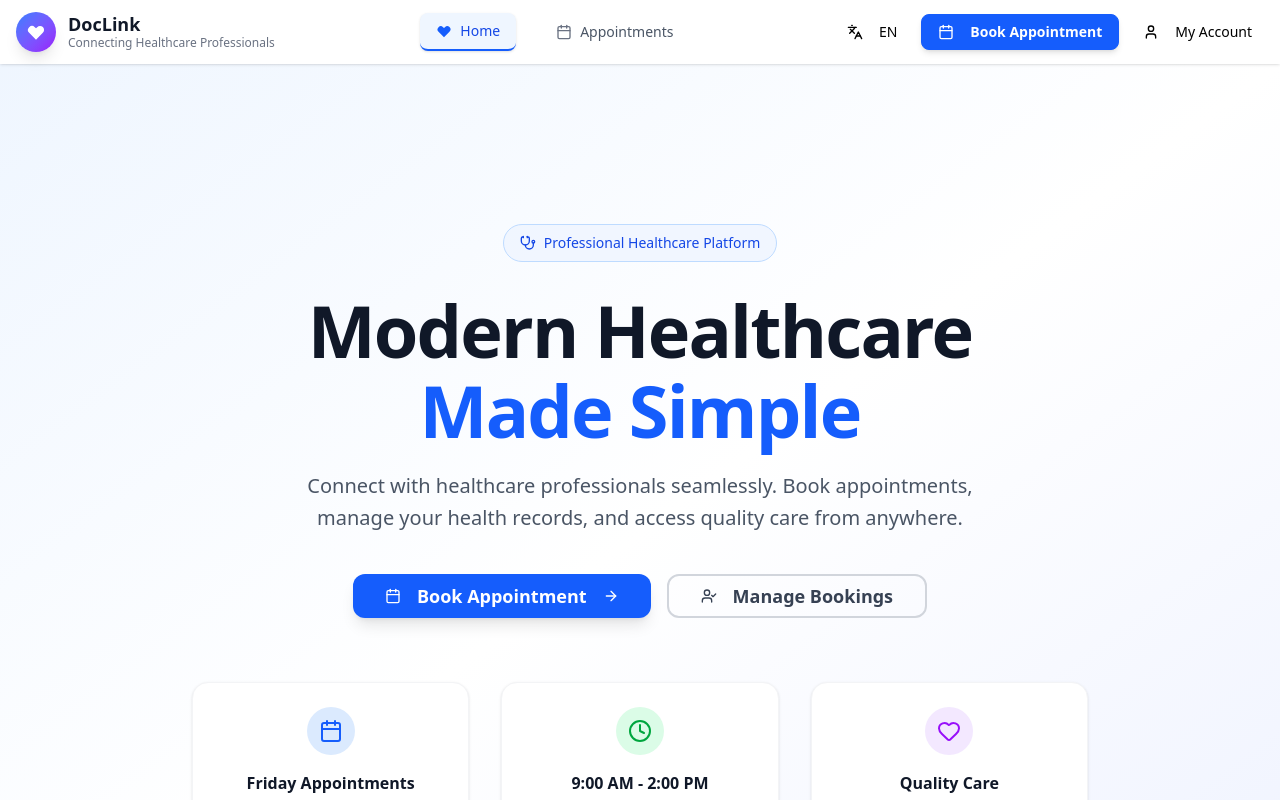
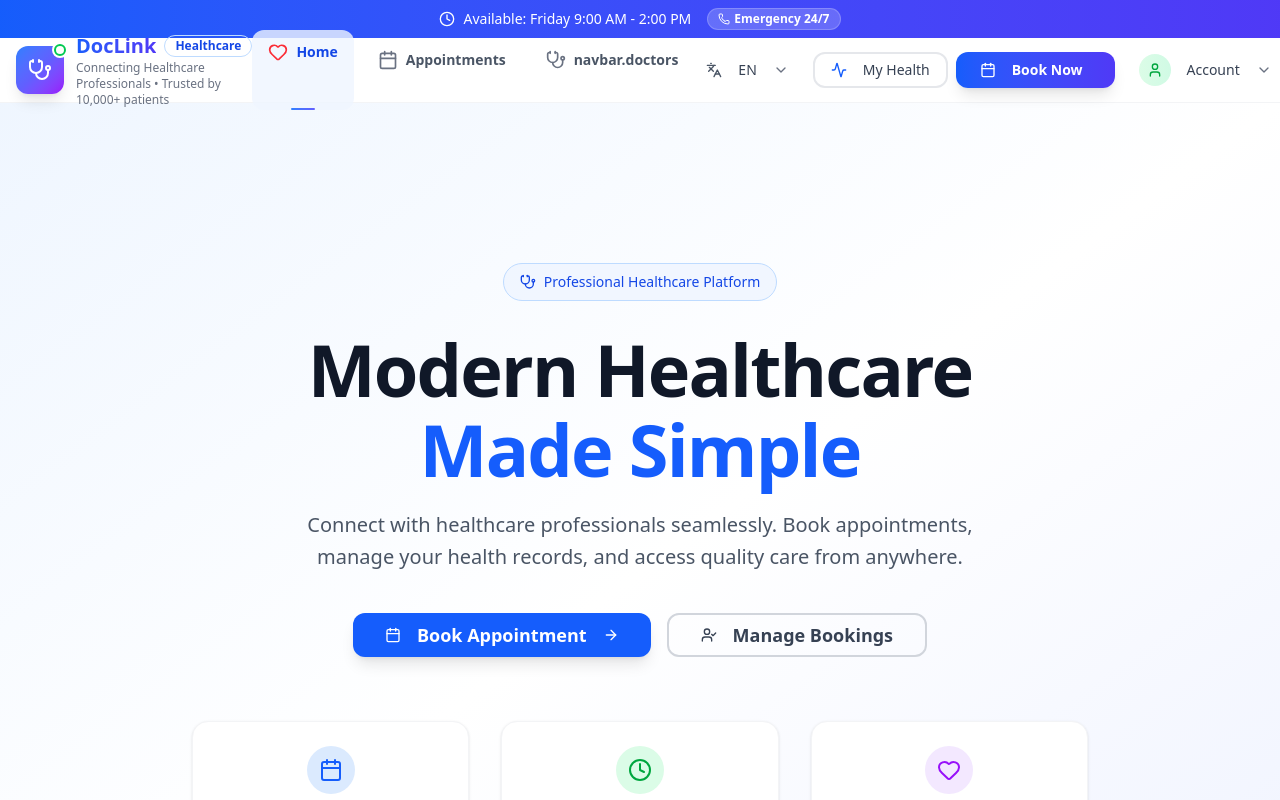
Before and after one commit to KOORUMAHEY/DocLink, a Next.js app: page / in a window 1280 px wide. Shown: the top 800 px of the page. Built offline with nearby package versions, Linux system fonts and the light colour scheme.

Commit message:
feat: enhance navbar and mobile menu with improved layout, accessibility features, and emergency contact information

```diff
--- a/src/app/page.jsx
+++ b/src/app/page.jsx
@@ -76,7 +76,7 @@ export default function Home() {
                 <div className="flex h-12 w-12 items-center justify-center rounded-full bg-blue-100 mb-4">
                   <Calendar className="h-6 w-6 text-blue-600" />
                 </div>
-                <h3 className="font-semibold text-gray-900">Friday Appointments</h3>
+                <h3 className="font-semibold text-gray-900">Appointments</h3>
                 <p className="text-sm text-gray-500 text-center mt-1">Weekly consultation sessions</p>
               </div>
 
--- a/src/components/layout/navbar.jsx
+++ b/src/components/layout/navbar.jsx
@@ -3,15 +3,47 @@ import Link from 'next/link';
 import { usePathname } from 'next/navigation';
 import { Sheet, SheetContent, SheetTrigger, SheetTitle } from '@/components/ui/sheet';
 import { Button } from '@/components/ui/button';
-import { Menu, User, Languages, Calendar } from 'lucide-react';
-import { HiHeart } from 'react-icons/hi';
+import { Badge } from '@/components/ui/badge';
+import {
+  Menu,
+  User,
+  Languages,
+  Calendar,
+  Stethoscope,
+  Heart,
+  Clock,
+  Shield,
+  ChevronDown,
+  Phone,
+  Settings,
+  Activity
+} from 'lucide-react';
 import { cn } from '@/lib/utils';
 import { useI18n } from '@/context/i18n';
 import { DropdownMenu, DropdownMenuContent, DropdownMenuItem, DropdownMenuTrigger, DropdownMenuSeparator } from '@/components/ui/dropdown-menu';
 
 const navLinks = [
-	{ href: '/', label: 'home', icon: HiHeart },
-	{ href: '/appointments', label: 'appointments', icon: Calendar },
+	{
+		href: '/',
+		label: 'home',
+		icon: Heart,
+		description: 'Healthcare Hub',
+		color: 'text-red-500'
+	},
+	{
+		href: '/appointments',
+		label: 'appointments',
+		icon: Calendar,
+		description: 'Book & Manage',
+		color: 'text-blue-500'
+	},
+	{
+		href: '/doctors',
+		label: 'doctors',
+		icon: Stethoscope,
+		description: 'Find Specialists',
+		color: 'text-green-500'
+	},
 ];
 
 export function Navbar() {
@@ -19,24 +51,50 @@ export function Navbar() {
 	const { t, setLocale, locale } = useI18n();
 
 	return (
-		<header className="sticky top-0 z-50 w-full bg-white/95 backdrop-blur-md supports-[backdrop-filter]:bg-white/80 shadow-sm">
+		<header className="sticky top-0 z-50 w-full bg-white/95 backdrop-blur-md supports-[backdrop-filter]:bg-white/80 border-b border-gray-100">
+			{/* Top notification bar */}
+			<div className="bg-gradient-to-r from-blue-600 to-indigo-600 text-white text-center py-2 px-4">
+				<div className="flex items-center justify-center space-x-2 text-sm">
+					<Clock className="h-4 w-4" />
+					<span className="font-medium">Available: Friday 9:00 AM - 2:00 PM</span>
+					<Badge variant="secondary" className="ml-2 bg-white/20 text-white border-white/20 text-xs">
+						<Phone className="h-3 w-3 mr-1" />
+						Emergency 24/7
+					</Badge>
+				</div>
+			</div>
+
 			<div className="container mx-auto px-4">
 				<div className="flex h-16 items-center justify-between">
 					{/* Logo and Brand */}
 					<div className="flex items-center space-x-4">
 						<Link href="/" className="flex items-center space-x-3 group">
-							<div className="flex h-10 w-10 items-center justify-center rounded-full bg-gradient-to-br from-blue-500 to-purple-600 shadow-lg group-hover:shadow-xl transition-shadow">
-								<HiHeart className="h-5 w-5 text-white" />
+							<div className="relative">
+								<div className="flex h-12 w-12 items-center justify-center rounded-xl bg-gradient-to-br from-blue-500 via-indigo-500 to-purple-600 shadow-lg group-hover:shadow-xl transition-all duration-300 group-hover:scale-105">
+									<Stethoscope className="h-6 w-6 text-white" />
+								</div>
+								<div className="absolute -top-1 -right-1 h-4 w-4 rounded-full bg-green-500 border-2 border-white flex items-center justify-center">
+									<div className="h-2 w-2 rounded-full bg-white animate-pulse"></div>
+								</div>
 							</div>
 							<div className="flex flex-col">
-								<span className="text-lg font-bold text-gray-900 leading-tight">DocLink</span>
-								<span className="text-xs text-gray-500 hidden sm:block">{t('navbar.tagline')}</span>
+								<div className="flex items-center space-x-2">
+									<span className="text-xl font-bold bg-gradient-to-r from-blue-600 to-indigo-600 bg-clip-text text-transparent">
+										DocLink
+									</span>
+									<Badge variant="outline" className="text-xs border-blue-200 text-blue-700">
+										Healthcare
+									</Badge>
+								</div>
+								<span className="text-xs text-gray-500 hidden sm:block font-medium">
+									{t('navbar.tagline')} • Trusted by 10,000+ patients
+								</span>
 							</div>
 						</Link>
 					</div>
 
 					{/* Desktop Navigation */}
-					<nav className="hidden md:flex items-center space-x-6">
+					<nav className="hidden lg:flex items-center space-x-2">
 						{navLinks.map((link) => {
 							const Icon = link.icon;
 							const isActive = pathname === link.href;
@@ -45,70 +103,141 @@ export function Navbar() {
 									key={link.href}
 									href={link.href}
 									className={cn(
-										'flex items-center space-x-2 px-4 py-2 rounded-lg text-sm font-medium transition-all duration-200',
+										'group relative flex flex-col items-center px-4 py-3 rounded-xl text-sm font-medium transition-all duration-300 hover:bg-gray-50',
 										isActive
-											? 'bg-blue-50 text-blue-700 shadow-sm border-b-2 border-blue-600'
-											: 'text-gray-600 hover:text-gray-900 hover:bg-gray-50'
+											? 'bg-blue-50/80 text-blue-700'
+											: 'text-gray-600 hover:text-gray-900'
 									)}
 								>
-									<Icon className={cn('h-4 w-4', isActive ? 'text-blue-600' : 'text-gray-500')} />
-									<span>{t(`navbar.${link.label}`)}</span>
+									<div className="flex items-center space-x-2">
+										<Icon className={cn(
+											'h-5 w-5 transition-all duration-300',
+											isActive ? link.color : 'text-gray-500 group-hover:text-gray-700'
+										)} />
+										<span className="font-semibold">{t(`navbar.${link.label}`)}</span>
+									</div>
+									<span className="text-xs text-gray-500 mt-1 opacity-0 group-hover:opacity-100 transition-opacity">
+										{link.description}
+									</span>
+									{isActive && (
+										<div className="absolute bottom-0 left-1/2 transform -translate-x-1/2 w-6 h-0.5 bg-gradient-to-r from-blue-500 to-indigo-500 rounded-full"></div>
+									)}
 								</Link>
 							);
 						})}
 					</nav>
 
 					{/* Desktop Actions */}
-					<div className="hidden md:flex items-center space-x-3">
+					<div className="hidden lg:flex items-center space-x-3">
 						{/* Language Selector */}
 						<DropdownMenu>
 							<DropdownMenuTrigger asChild>
-								<Button variant="ghost" size="sm" className="flex items-center space-x-2">
-									<Languages className="h-4 w-4" />
-									<span className="hidden lg:inline">{locale.toUpperCase()}</span>
+								<Button variant="ghost" size="sm" className="flex items-center space-x-2 hover:bg-gray-100 rounded-xl px-3 py-2">
+									<Languages className="h-4 w-4 text-gray-600" />
+									<span className="text-sm font-medium text-gray-700">{locale.toUpperCase()}</span>
+									<ChevronDown className="h-3 w-3 text-gray-500" />
 								</Button>
 							</DropdownMenuTrigger>
-							<DropdownMenuContent align="end" className="w-40">
-								<DropdownMenuItem onSelect={() => setLocale('en')} className={cn(locale === 'en' && 'bg-blue-50')}>
-									🇺🇸 English
+							<DropdownMenuContent align="end" className="w-44 p-2 rounded-xl shadow-lg border border-gray-200">
+								<DropdownMenuItem
+									onSelect={() => setLocale('en')}
+									className={cn(
+										'rounded-lg cursor-pointer transition-colors',
+										locale === 'en' && 'bg-blue-50 text-blue-700'
+									)}
+								>
+									<span className="mr-3">🇺🇸</span>
+									<span className="font-medium">English</span>
 								</DropdownMenuItem>
-								<DropdownMenuItem onSelect={() => setLocale('hi')} className={cn(locale === 'hi' && 'bg-blue-50')}>
-									🇮🇳 हिंदी
+								<DropdownMenuItem
+									onSelect={() => setLocale('hi')}
+									className={cn(
+										'rounded-lg cursor-pointer transition-colors',
+										locale === 'hi' && 'bg-blue-50 text-blue-700'
+									)}
+								>
+									<span className="mr-3">🇮🇳</span>
+									<span className="font-medium">हिंदी</span>
 								</DropdownMenuItem>
-								<DropdownMenuItem onSelect={() => setLocale('ta')} className={cn(locale === 'ta' && 'bg-blue-50')}>
-									🇮🇳 தமிழ்
+								<DropdownMenuItem
+									onSelect={() => setLocale('ta')}
+									className={cn(
+										'rounded-lg cursor-pointer transition-colors',
+										locale === 'ta' && 'bg-blue-50 text-blue-700'
+									)}
+								>
+									<span className="mr-3">🇮🇳</span>
+									<span className="font-medium">தமிழ்</span>
 								</DropdownMenuItem>
 							</DropdownMenuContent>
 						</DropdownMenu>
 
-						{/* Primary CTA */}
-						<Button asChild size="sm" className="bg-blue-600 hover:bg-blue-700 text-white font-semibold px-4 py-2 rounded-lg shadow-md hover:shadow-lg transition-all duration-200 border border-blue-600">
-							<Link href="/appointments/book" className="flex items-center space-x-2">
-								<Calendar className="h-4 w-4" />
-								<span>{t('navbar.book_appointment')}</span>
+						{/* Quick Actions for Patients */}
+						<div className="flex items-center space-x-2">
+							<Button asChild variant="outline" size="sm" className="border-2 border-gray-200 hover:border-blue-300 hover:bg-blue-50 rounded-xl px-4 py-2 transition-all duration-300">
+								<Link href="/appointments" className="flex items-center space-x-2">
+									<Activity className="h-4 w-4 text-blue-600" />
+									<span className="font-medium text-gray-700">My Health</span>
 								</Link>
 							</Button>
 
-						{/* User Menu */}
+							{/* Primary CTA - Enhanced */}
+							<Button asChild size="sm" className="relative bg-gradient-to-r from-blue-600 to-indigo-600 hover:from-blue-700 hover:to-indigo-700 text-white font-semibold px-6 py-2 rounded-xl shadow-lg hover:shadow-xl transition-all duration-300 hover:scale-105 border-0 overflow-hidden group">
+								<Link href="/appointments/book" className="flex items-center space-x-2 relative z-10">
+									<Calendar className="h-4 w-4" />
+									<span>Book Now</span>
+									<div className="absolute inset-0 bg-white/20 transform scale-x-0 group-hover:scale-x-100 transition-transform origin-left duration-300"></div>
+								</Link>
+							</Button>
+						</div>
+
+						{/* Professional Access Menu */}
 						<DropdownMenu>
 							<DropdownMenuTrigger asChild>
-								<Button variant="ghost" size="sm" className="flex items-center space-x-2">
-									<User className="h-4 w-4" />
-									<span className="hidden lg:inline">{t('navbar.account')}</span>
+								<Button variant="ghost" size="sm" className="flex items-center space-x-2 hover:bg-gray-100 rounded-xl px-3 py-2">
+									<div className="h-8 w-8 rounded-full bg-gradient-to-r from-green-100 to-emerald-100 flex items-center justify-center">
+										<User className="h-4 w-4 text-green-600" />
+									</div>
+									<span className="hidden xl:inline font-medium text-gray-700">Account</span>
+									<ChevronDown className="h-3 w-3 text-gray-500" />
 								</Button>
 							</DropdownMenuTrigger>
-							<DropdownMenuContent align="end" className="w-48">
-								<DropdownMenuItem asChild>
-									<Link href="/login" className="flex items-center space-x-2">
-										<User className="h-4 w-4" />
-										<span>{t('navbar.doctor_login')}</span>
+							<DropdownMenuContent align="end" className="w-56 p-2 rounded-xl shadow-lg border border-gray-200">
+								<div className="px-3 py-2 border-b border-gray-100 mb-2">
+									<p className="text-sm font-medium text-gray-900">Access Portal</p>
+									<p className="text-xs text-gray-500">Choose your role</p>
+								</div>
+
+								<DropdownMenuItem asChild className="rounded-lg cursor-pointer">
+									<Link href="/login" className="flex items-center space-x-3 p-2">
+										<div className="h-8 w-8 rounded-lg bg-blue-100 flex items-center justify-center">
+											<Stethoscope className="h-4 w-4 text-blue-600" />
+										</div>
+										<div>
+											<div className="font-medium text-gray-900">Healthcare Provider</div>
+											<div className="text-xs text-gray-500">Doctor Dashboard</div>
+										</div>
 									</Link>
 								</DropdownMenuItem>
-								<DropdownMenuSeparator />
-								<DropdownMenuItem asChild>
-									<Link href="/appointments" className="flex items-center space-x-2">
-										<Calendar className="h-4 w-4" />
-										<span>{t('navbar.my_appointments')}</span>
+
+								<DropdownMenuItem asChild className="rounded-lg cursor-pointer">
+									<Link href="/appointments" className="flex items-center space-x-3 p-2">
+										<div className="h-8 w-8 rounded-lg bg-green-100 flex items-center justify-center">
+											<Heart className="h-4 w-4 text-green-600" />
+										</div>
+										<div>
+											<div className="font-medium text-gray-900">Patient Portal</div>
+											<div className="text-xs text-gray-500">Manage appointments</div>
+										</div>
+									</Link>
+								</DropdownMenuItem>
+
+								<DropdownMenuSeparator className="my-2" />
+
+								<DropdownMenuItem asChild className="rounded-lg cursor-pointer">
+									<Link href="/admin" className="flex items-center space-x-3 p-2">
+										<Settings className="h-4 w-4 text-gray-600" />
+										<span className="text-sm">Settings</span>
 									</Link>
 								</DropdownMenuItem>
 							</DropdownMenuContent>
@@ -116,32 +245,59 @@ export function Navbar() {
 					</div>
 
 				{/* Mobile Menu */}
-					<div className="md:hidden">
+				<div className="lg:hidden">
 					<Sheet>
 						<SheetTrigger asChild>
-								<Button variant="ghost" size="sm" className="flex items-center space-x-2">
-									<Menu className="h-5 w-5" />
+							<Button variant="ghost" size="sm" className="hover:bg-gray-100 rounded-xl p-2">
+								<Menu className="h-6 w-6 text-gray-700" />
 								<span className="sr-only">Toggle Menu</span>
 							</Button>
 						</SheetTrigger>
-							<SheetContent side="right" className="w-80 bg-gradient-to-b from-white to-blue-50">
+						<SheetContent side="right" className="w-[300px] sm:w-[350px] p-0 bg-gradient-to-b from-white to-gray-50">
 							<SheetTitle className="sr-only">Navigation Menu</SheetTitle>
 							<div className="flex flex-col h-full">
 								{/* Mobile Header */}
-									<div className="flex items-center justify-between py-4 border-b">
+								<div className="px-6 py-4 border-b border-gray-100 bg-white">
+									<div className="flex items-center justify-between">
 										<div className="flex items-center space-x-3">
-											<div className="flex h-8 w-8 items-center justify-center rounded-full bg-gradient-to-br from-blue-500 to-purple-600">
-												<HiHeart className="h-4 w-4 text-white" />
+											<div className="h-10 w-10 rounded-full bg-gradient-to-r from-blue-600 to-indigo-600 flex items-center justify-center shadow-lg">
+												<Heart className="h-5 w-5 text-white" />
 											</div>
-											<div className="flex flex-col">
-												<span className="text-lg font-bold text-gray-900">DocLink</span>
-												<span className="text-xs text-gray-500">{t('navbar.tagline')}</span>
+											<div>
+												<div className="font-bold text-gray-900 text-lg">DocLink</div>
+												<div className="text-xs text-gray-500">Your Health Partner</div>
 											</div>
+										</div>
+										<Badge variant="secondary" className="bg-green-100 text-green-700 border-green-200 text-xs px-2 py-1">
+											<div className="w-1.5 h-1.5 bg-green-500 rounded-full mr-1 animate-pulse"></div>
+											Available
+										</Badge>
+									</div>
+								</div>
+
+								{/* Quick Actions */}
+								<div className="px-6 py-4 bg-white border-b border-gray-100">
+									<div className="space-y-3">
+										<Button asChild className="w-full bg-gradient-to-r from-blue-600 to-indigo-600 hover:from-blue-700 hover:to-indigo-700 text-white rounded-xl py-3 shadow-lg hover:shadow-xl transition-all duration-300">
+											<Link href="/appointments/book" className="flex items-center justify-center space-x-2">
+												<Calendar className="h-5 w-5" />
+												<span className="font-semibold">Book Appointment</span>
+											</Link>
+										</Button>
+
+										<Button asChild variant="outline" className="w-full border-2 border-gray-200 hover:border-blue-300 hover:bg-blue-50 rounded-xl py-3 transition-all duration-300">
+											<Link href="/appointments" className="flex items-center justify-center space-x-2">
+												<Activity className="h-5 w-5 text-blue-600" />
+												<span className="font-medium text-gray-700">My Health Portal</span>
+											</Link>
+										</Button>
 									</div>
 								</div>
 
 								{/* Mobile Navigation */}
-									<nav className="flex-1 py-6">
+								<nav className="flex-1 px-6 py-4">
+									<div className="mb-4">
+										<p className="text-sm font-semibold text-gray-900 mb-3">Navigation</p>
 										<div className="space-y-2">
 											{navLinks.map((link) => {
 												const Icon = link.icon;
@@ -151,52 +307,121 @@ export function Navbar() {
 														key={link.href}
 														href={link.href}
 														className={cn(
-															'flex items-center space-x-3 px-4 py-3 rounded-lg text-base font-medium transition-all',
+															'flex items-center space-x-3 px-4 py-3 rounded-xl text-base font-medium transition-all duration-200',
 															isActive
-																? 'bg-blue-100 text-blue-700 border-l-4 border-blue-600'
+																? 'bg-blue-100 text-blue-700 shadow-sm border border-blue-200'
 																: 'text-gray-700 hover:bg-gray-100 hover:text-gray-900'
 														)}
 													>
-														<Icon className={cn('h-5 w-5', isActive ? 'text-blue-600' : 'text-gray-500')} />
-														<span>{t(`navbar.${link.label}`)}</span>
+														<div className={cn(
+															'h-10 w-10 rounded-lg flex items-center justify-center',
+															isActive ? 'bg-blue-200' : link.color
+														)}>
+															<Icon className={cn('h-5 w-5', isActive ? 'text-blue-700' : '')} />
+														</div>
+														<div>
+															<div className="font-medium">{t(`navbar.${link.label}`)}</div>
+															<div className="text-xs text-gray-500">{link.description}</div>
+														</div>
 													</Link>
 												);
 											})}
 										</div>
+									</div>
 
-										{/* Mobile Quick Actions */}
-										<div className="mt-8 space-y-3">
-											<Button asChild className="w-full bg-blue-600 hover:bg-blue-700 text-white font-semibold py-3 rounded-lg shadow-md hover:shadow-lg transition-all duration-200 border border-blue-600">
-												<Link href="/appointments/book" className="flex items-center justify-center space-x-2">
-													<Calendar className="h-4 w-4" />
-													<span>{t('navbar.book_appointment')}</span>
+									{/* Professional Access */}
+									<div className="mb-6">
+										<p className="text-sm font-semibold text-gray-900 mb-3">Professional Access</p>
+										<div className="space-y-2">
+											<Link
+												href="/login"
+												className="flex items-center space-x-3 px-4 py-3 rounded-xl hover:bg-blue-50 transition-all duration-200"
+											>
+												<div className="h-10 w-10 rounded-lg bg-blue-100 flex items-center justify-center">
+													<Stethoscope className="h-5 w-5 text-blue-600" />
+												</div>
+												<div>
+													<div className="font-medium text-gray-900">Healthcare Provider</div>
+													<div className="text-xs text-gray-500">Doctor dashboard & tools</div>
+												</div>
 											</Link>
-											</Button>
 
-											<Button asChild variant="outline" className="w-full">
-												<Link href="/login" className="flex items-center justify-center space-x-2">
-													<User className="h-4 w-4" />
-													<span>{t('navbar.doctor_login')}</span>
+											<Link
+												href="/admin"
+												className="flex items-center space-x-3 px-4 py-3 rounded-xl hover:bg-gray-50 transition-all duration-200"
+											>
+												<div className="h-10 w-10 rounded-lg bg-gray-100 flex items-center justify-center">
+													<Settings className="h-5 w-5 text-gray-600" />
+												</div>
+												<div>
+													<div className="font-medium text-gray-900">Settings</div>
+													<div className="text-xs text-gray-500">Account & preferences</div>
+												</div>
 											</Link>
+										</div>
+									</div>
+
+									{/* Emergency Contact */}
+									<div className="bg-gradient-to-r from-red-50 to-pink-50 border border-red-200 rounded-xl p-4">
+										<div className="flex items-center space-x-2 mb-2">
+											<Shield className="h-5 w-5 text-red-600" />
+											<span className="font-semibold text-red-800">Emergency</span>
+										</div>
+										<p className="text-sm text-red-700 mb-3">24/7 Medical Emergency Hotline</p>
+										<Button size="sm" className="w-full bg-red-600 hover:bg-red-700 text-white rounded-xl py-2 shadow-md hover:shadow-lg transition-all duration-200">
+											<Phone className="h-4 w-4 mr-2" />
+											Call Now: 108
 										</Button>
 									</div>
 								</nav>
 
 								{/* Mobile Footer */}
-									<div className="border-t pt-4">
-										<div className="flex items-center justify-end">
-											<DropdownMenu>
-												<DropdownMenuTrigger asChild>
-													<Button variant="ghost" size="sm">
-														<Languages className="h-4 w-4" />
+								<div className="px-6 py-4 border-t border-gray-100 bg-white">
+									<div className="space-y-3">
+										<div>
+											<p className="text-sm font-medium text-gray-900 mb-2">Language</p>
+											<div className="flex space-x-2">
+												<Button
+													variant={locale === 'en' ? 'default' : 'outline'}
+													size="sm"
+													onClick={() => setLocale('en')}
+													className={cn(
+														'flex-1 text-xs rounded-lg',
+														locale === 'en' && 'bg-blue-600 text-white'
+													)}
+												>
+													🇺🇸 EN
 												</Button>
-												</DropdownMenuTrigger>
-												<DropdownMenuContent align="end">
-													<DropdownMenuItem onSelect={() => setLocale('en')}>🇺🇸 English</DropdownMenuItem>
-													<DropdownMenuItem onSelect={() => setLocale('hi')}>🇮🇳 हिंदी</DropdownMenuItem>
-													<DropdownMenuItem onSelect={() => setLocale('ta')}>🇮🇳 தமிழ்</DropdownMenuItem>
-												</DropdownMenuContent>
-											</DropdownMenu>
+												<Button
+													variant={locale === 'hi' ? 'default' : 'outline'}
+													size="sm"
+													onClick={() => setLocale('hi')}
+													className={cn(
+														'flex-1 text-xs rounded-lg',
+														locale === 'hi' && 'bg-blue-600 text-white'
+													)}
+												>
+													🇮🇳 हिं
+												</Button>
+												<Button
+													variant={locale === 'ta' ? 'default' : 'outline'}
+													size="sm"
+													onClick={() => setLocale('ta')}
+													className={cn(
+														'flex-1 text-xs rounded-lg',
+														locale === 'ta' && 'bg-blue-600 text-white'
+													)}
+												>
+													🇮🇳 தமி
+												</Button>
+											</div>
+										</div>
+
+										{/* Contact Info */}
+										<div className="text-center text-xs text-gray-500">
+											<p>Need help? Contact us 24/7</p>
+											<p className="font-medium text-blue-600">support@doclink.com</p>
+										</div>
 									</div>
 								</div>
 								</div>
```
Lines whose indentation alone changed are shown as unchanged.
